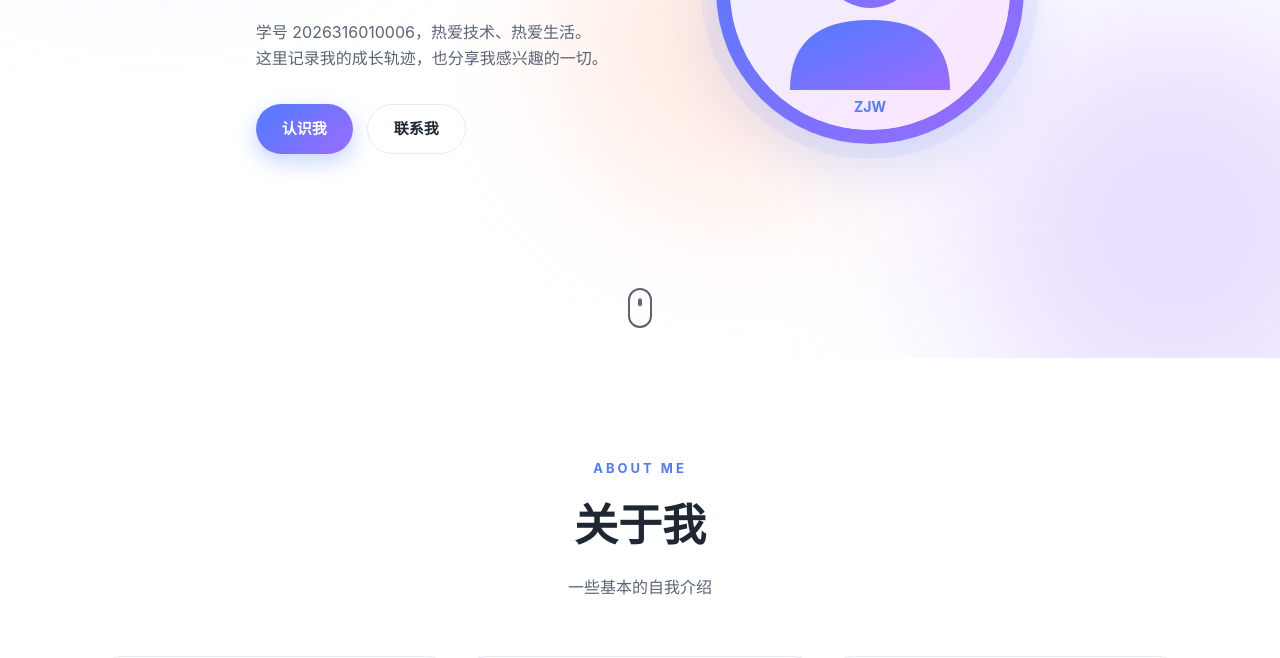
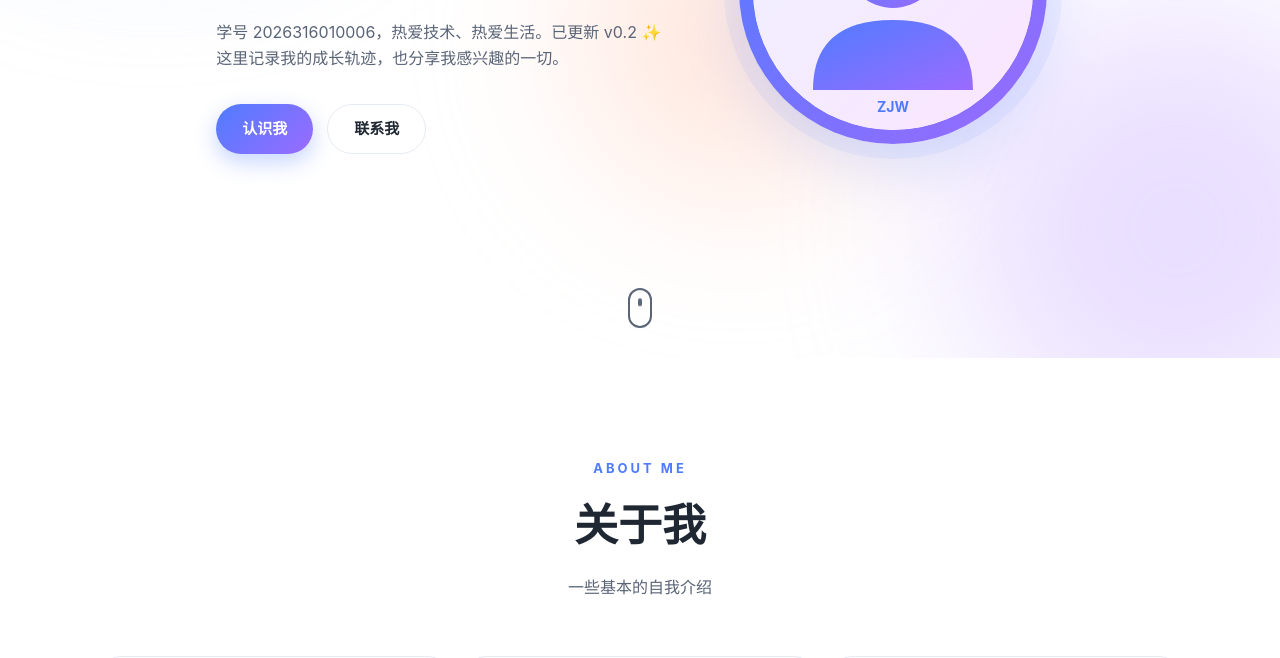
Before and after one commit to ZJW66868/zhangjiewen-homepage, a plain HTML site: page index.html in a window 1280 px wide. Shown: the part 442-1100 px from the top of the page. Drawn offline with Linux system fonts and the light colour scheme.

Commit message:
feat: 更新首屏介绍文案 v0.2

```diff
--- a/index.html
+++ b/index.html
@@ -41,7 +41,7 @@
                 <p class="hero-eyebrow">你好，我是</p>
                 <h1 class="hero-title">张杰文</h1>
                 <p class="hero-sub">学生 · 终身学习者 · 兴趣广泛</p>
-                <p class="hero-desc">学号 2026316010006，热爱技术、热爱生活。<br>这里记录我的成长轨迹，也分享我感兴趣的一切。</p>
+                <p class="hero-desc">学号 2026316010006，热爱技术、热爱生活。已更新 v0.2 ✨<br>这里记录我的成长轨迹，也分享我感兴趣的一切。</p>
                 <div class="hero-cta">
                     <a href="#about" class="btn btn-primary">认识我</a>
                     <a href="#contact" class="btn btn-ghost">联系我</a>
```
